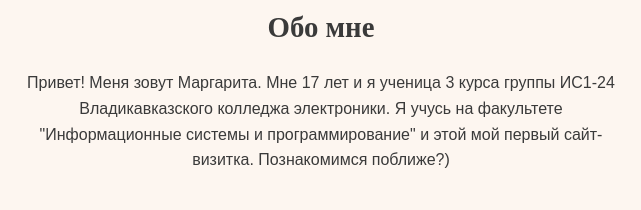
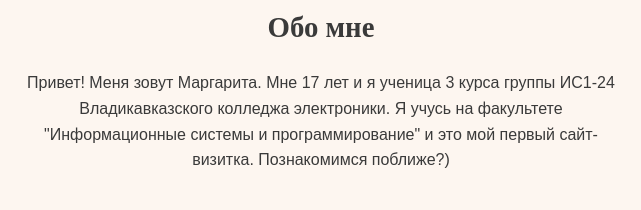
Before and after one commit to hd5hkk7srv-star/my-visitka, a plain HTML site: page index.html in a window 1280 px wide. Shown: the part 336-546 px from the top of the page, 319-960 px from the left. Drawn offline with Linux system fonts and the light colour scheme.

Commit message:
Update index.html

```diff
--- a/index.html
+++ b/index.html
@@ -19,7 +19,7 @@
     <h2 class="section-title">Обо мне</h2>
     <p>
         Привет! Меня зовут Маргарита. Мне 17 лет и я ученица 3 курса группы ИС1-24 Владикавказского колледжа электроники.
-        Я учусь на факультете "Информационные системы и программирование" и этой мой первый сайт-визитка. Познакомимся поближе?)
+        Я учусь на факультете "Информационные системы и программирование" и это мой первый сайт-визитка. Познакомимся поближе?)
     </p>
 </section>
 <section class="interests">
```
